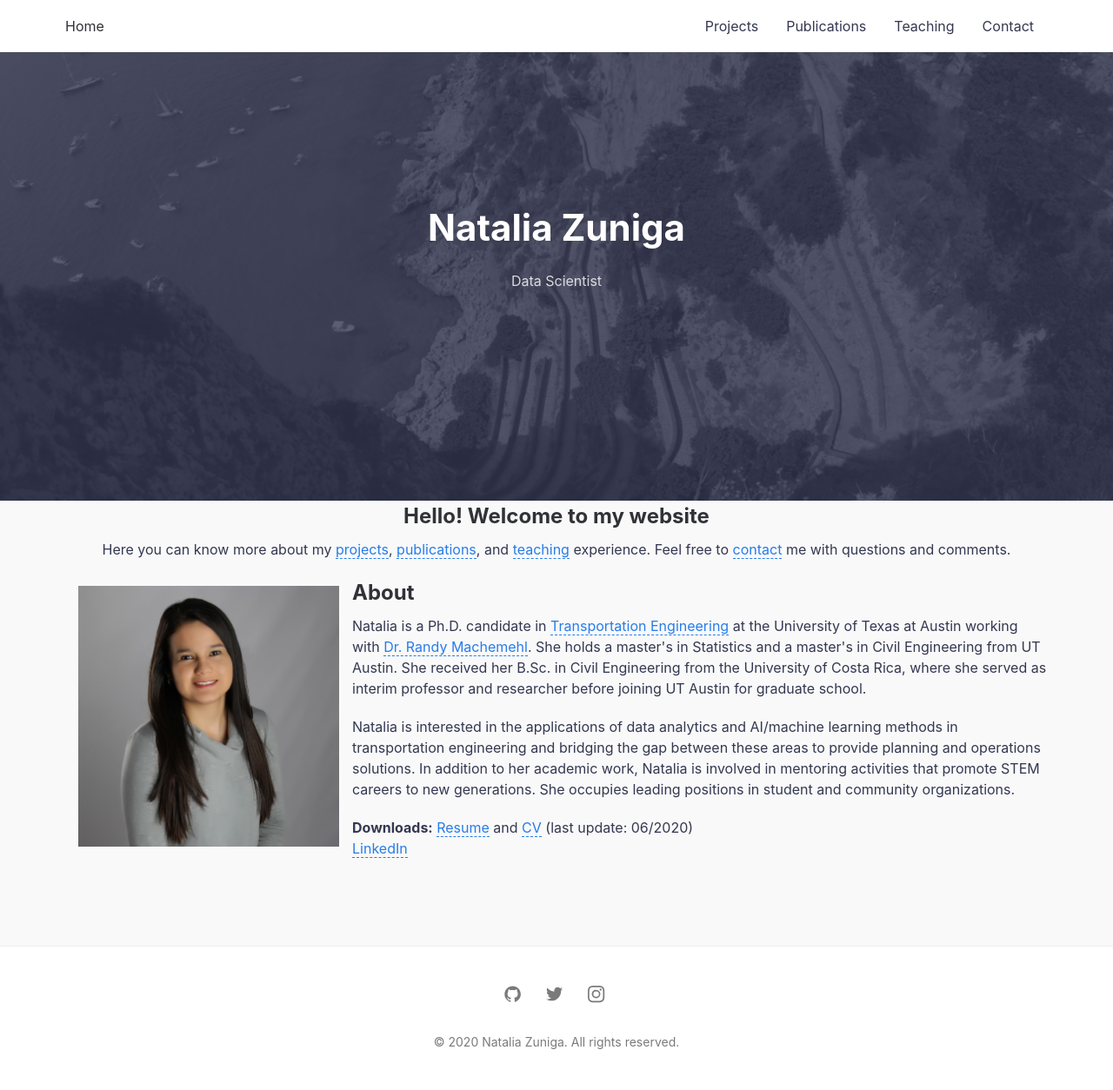
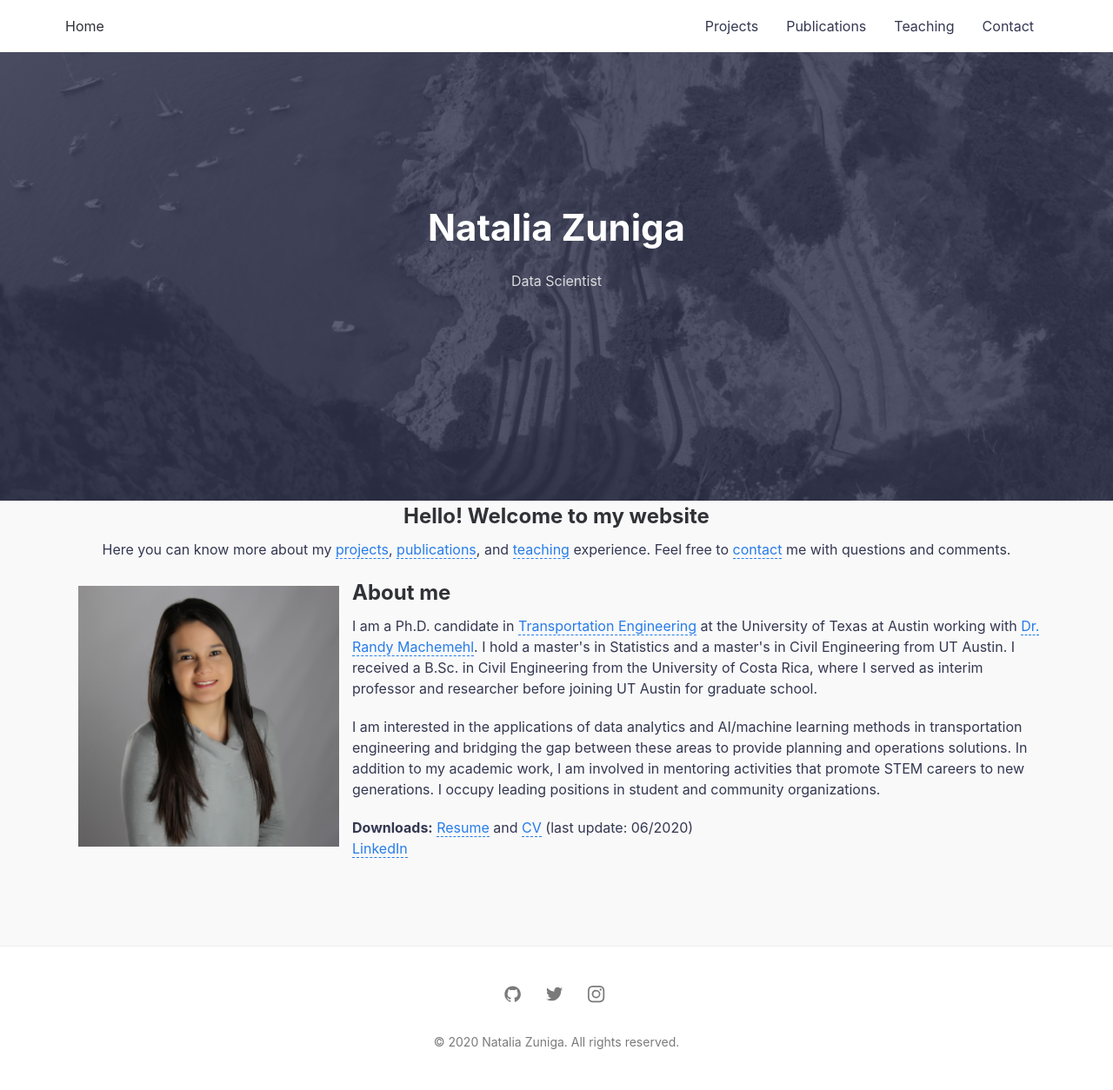
Before and after one commit to nzunigag/nzunigag.github.io, a Jekyll site: the page built from index.md, in a window 1280 px wide. Shown: the whole page at 87% size. Built offline with Jekyll 4.4.1, drawn with Linux system fonts in a browser that asks for light colours.

Commit message:
Update default.html

```diff
--- a/_layouts/default.html
+++ b/_layouts/default.html
@@ -39,21 +39,21 @@ layout: compress
               <a href="https://nzunigag.github.io/publications/">publications</a>, and
               <a href="https://nzunigag.github.io/teaching/">teaching</a> experience.
 
-              Feel free to <a href="https://nzunigag.github.io/contact/">contact</a> me with questions and comments.
+              Feel free to <a href="https://nzunigag.github.io/contact/">contact</a> me with questions and comments. <br>
             </p>
              </center>
           <justify>
             <img src="../assets/img/nat.jpg" ALIGN="left" style="margin:10px 15px ; width:300px; height:300px;"/>
 
-              <h2> About</h2>
-            Natalia is a Ph.D. candidate in  <a href="http://www.caee.utexas.edu/transportation">Transportation Engineering</a> at the University of Texas at Austin
+              <h2> About me</h2>
+            I am a Ph.D. candidate in  <a href="http://www.caee.utexas.edu/transportation">Transportation Engineering</a> at the University of Texas at Austin
             working with <a href="https://sites.utexas.edu/machemehl/">Dr. Randy Machemehl</a>.
-            She holds a master's in Statistics and a master's in Civil Engineering from UT Austin.
-            She received her B.Sc. in Civil Engineering from the University of Costa Rica, where she served as interim professor and researcher before joining UT Austin for graduate school.
+            I hold a master's in Statistics and a master's in Civil Engineering from UT Austin.
+            I received a B.Sc. in Civil Engineering from the University of Costa Rica, where I served as interim professor and researcher before joining UT Austin for graduate school.
             </p>
-            Natalia is interested in the applications of data analytics and AI/machine learning methods in transportation engineering and bridging the gap between these areas to provide planning and operations solutions.
-          In addition to her academic work, Natalia is involved in mentoring activities that promote STEM careers to new generations.
-          She occupies leading positions in student and community organizations.
+            I am interested in the applications of data analytics and AI/machine learning methods in transportation engineering and bridging the gap between these areas to provide planning and operations solutions.
+          In addition to my academic work, I am involved in mentoring activities that promote STEM careers to new generations.
+          I occupy leading positions in student and community organizations.
             </p>
             <b>Downloads:</b> <a href="https://nzunigag.github.io/downloads/NataliaZuniga_Resume.pdf">Resume</a> and <a href="https://nzunigag.github.io/downloads/NataliaZuniga_CV.pdf">CV</a> (last update: 06/2020) <br>
             <a href="https://www.linkedin.com/in/nzunigag">LinkedIn</a>
```
